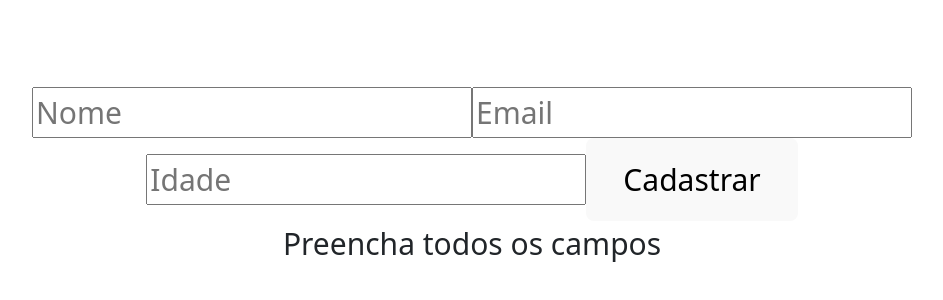
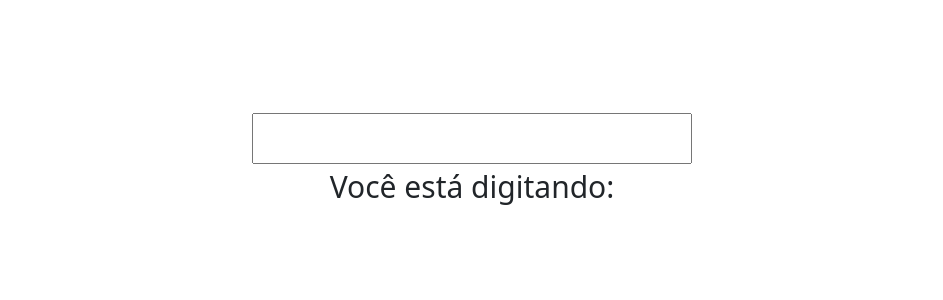
Before and after one commit to Ronisank/Trello-Sem-7, a React (Vite) app: page / in a window 1280 px wide. Shown: the part 224-524 px from the top of the page, without its empty margins (168-1111 px from the left). Built offline with nearby package versions, Linux system fonts and the light colour scheme.

Commit message:
trello-5-exercicio

```diff
--- a/src/App.jsx
+++ b/src/App.jsx
@@ -1,8 +1,9 @@
 import './App.css'
+import InputControlado from './components/InputControlado'
 // import CarregarNoticia from './pages/Exercicio-Trello-2'
 // import Contador from './pages/Contador'
 // import AdicionarItem from './pages/AddItem'
-import Trello from './pages/Form'
+// import FormSimple from './pages/Form'
 
 function App() {
   // const [count, setCount] = useState(0)
@@ -12,7 +13,8 @@ function App() {
     {/* <Contador /> */}
     {/* <CarregarNoticia /> */}
     {/* <AdicionarItem/> */}
-    <Trello/>
+    {/* <FormSimple/> */}
+    <InputControlado/>
 
       {/* <div>
         <a href="https://vitejs.dev" target="_blank">
--- /dev/null
+++ b/src/components/InputControlado.jsx
@@ -0,0 +1,15 @@
+import { useState } from 'react';
+
+function InputControlado() {
+const [text, setText] = useState('');
+
+  return (
+  <>
+    <input type="text" value={text} onChange={(e)=>{setText(e.target.value)}} />
+
+    <p>Você está digitando: {text}</p>
+  </>
+  );
+}
+
+export default InputControlado;
--- a/src/pages/Form.jsx
+++ b/src/pages/Form.jsx
@@ -1,6 +1,6 @@
 import { useEffect, useState } from "react";
 
-function Trello(){
+function FormSimple(){
 const [formData, setFormData] = useState({
     nome: '',
     email: '',
@@ -38,4 +38,4 @@ useEffect(() => {
     )
 }
 
-export default Trello;
+export default FormSimple;
```
Also changed, not shown: src/components/Button.jsx (added).
